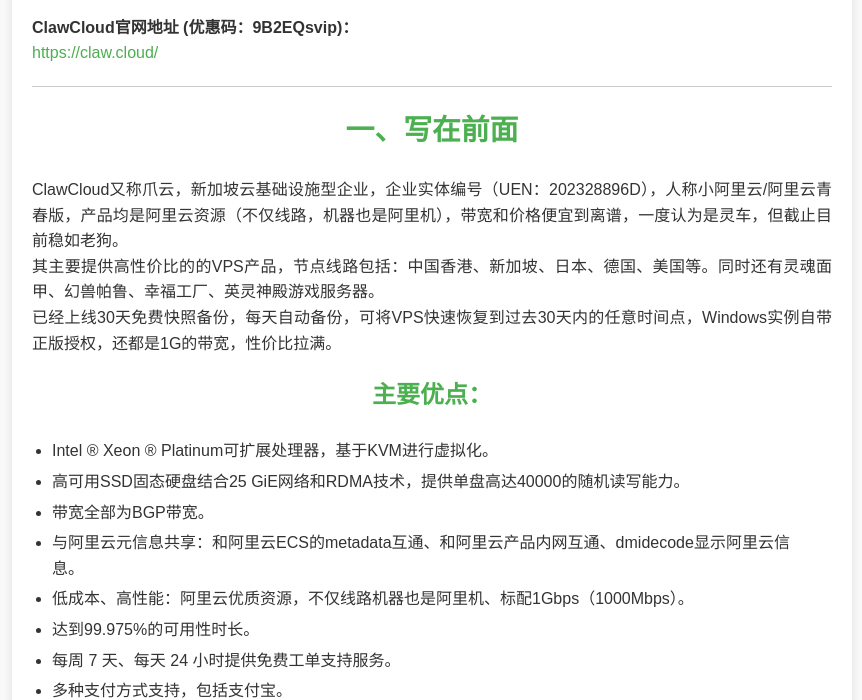
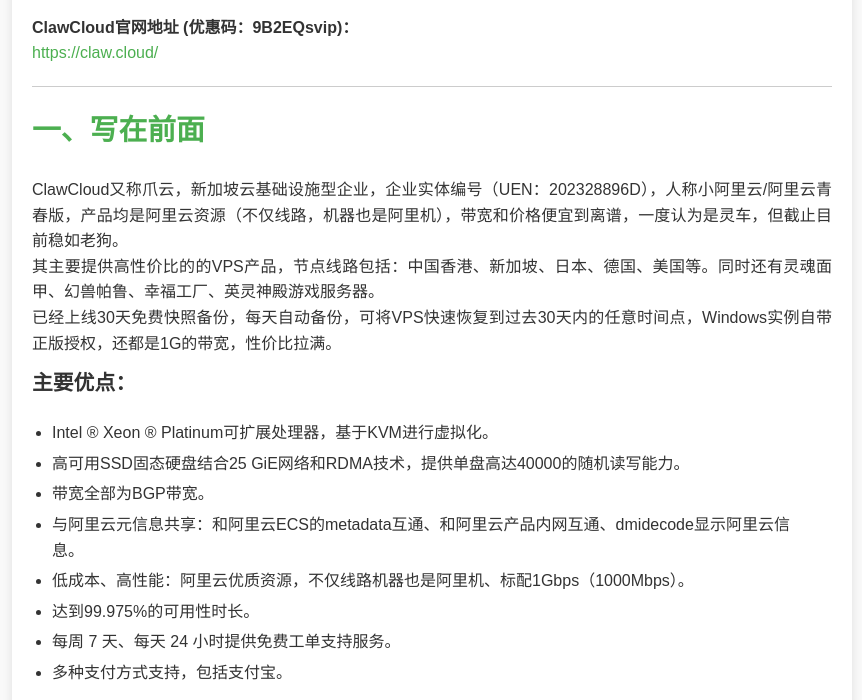
Before and after one commit to KH9CQ/ClawDiscount, a plain HTML site: page index.html in a window 1280 px wide. Shown: the part 116-816 px from the top of the page, without its empty margins (208-1070 px from the left). Drawn offline with Linux system fonts and the light colour scheme.

Commit message:
Update index.html

```diff
--- a/index.html
+++ b/index.html
@@ -20,14 +20,30 @@
             background-color: #ffffff;
             box-shadow: 0 0 10px rgba(0, 0, 0, 0.1);
         }
-        h1, h2, h3 {
+        h1 {
             text-align: center;
             color: #4CAF50;
+            font-size: 2.5em;
             margin-top: 20px;
         }
-        h1 { font-size: 2.5em; }
-        h2 { font-size: 1.8em; }
-        h3 { font-size: 1.5em; }
+        h2 {
+            color: #4CAF50;
+            font-size: 1.8em;
+            margin-top: 20px;
+            text-align: left; /* 靠左显示 */
+        }
+        h3 {
+            color: #4CAF50;
+            font-size: 1.5em;
+            margin-top: 15px;
+            text-align: left; /* 靠左显示 */
+        }
+        .sub-title { /* 针对小一点的标题，如“主要优点：” */
+            font-size: 1.3em;
+            color: #333;
+            margin-top: 10px;
+            text-align: left;
+        }
         p {
             margin: 10px 0;
             text-align: justify;
@@ -89,7 +105,7 @@
         其主要提供高性价比的的VPS产品，节点线路包括：中国香港、新加坡、日本、德国、美国等。同时还有灵魂面甲、幻兽帕鲁、幸福工厂、英灵神殿游戏服务器。<br>
         已经上线30天免费快照备份，每天自动备份，可将VPS快速恢复到过去30天内的任意时间点，Windows实例自带正版授权，还都是1G的带宽，性价比拉满。</p>
 
-        <h3>主要优点：</h3>
+        <h3 class="sub-title">主要优点：</h3>
         <ul>
             <li>Intel ® Xeon ® Platinum可扩展处理器，基于KVM进行虚拟化。</li>
             <li>高可用SSD固态硬盘结合25 GiE网络和RDMA技术，提供单盘高达40000的随机读写能力。</li>
@@ -128,7 +144,7 @@
         <hr>
 
         <footer>
-     <p>提示：千万别忘记使用优惠折扣码：9B2EQsvip</p>
+            <p>提示：千万别忘记使用优惠折扣码：9B2EQsvip </p>
         </footer>
     </div>
 </body>
```
